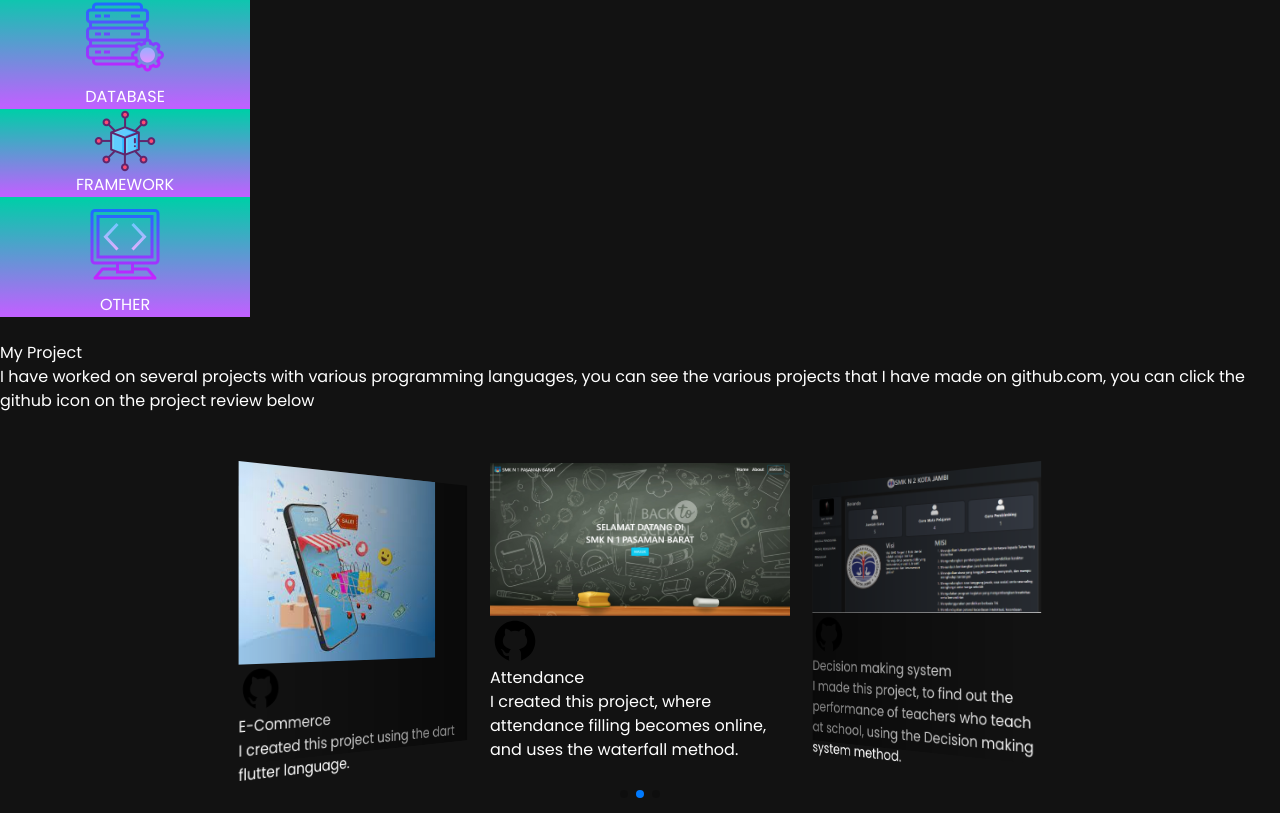
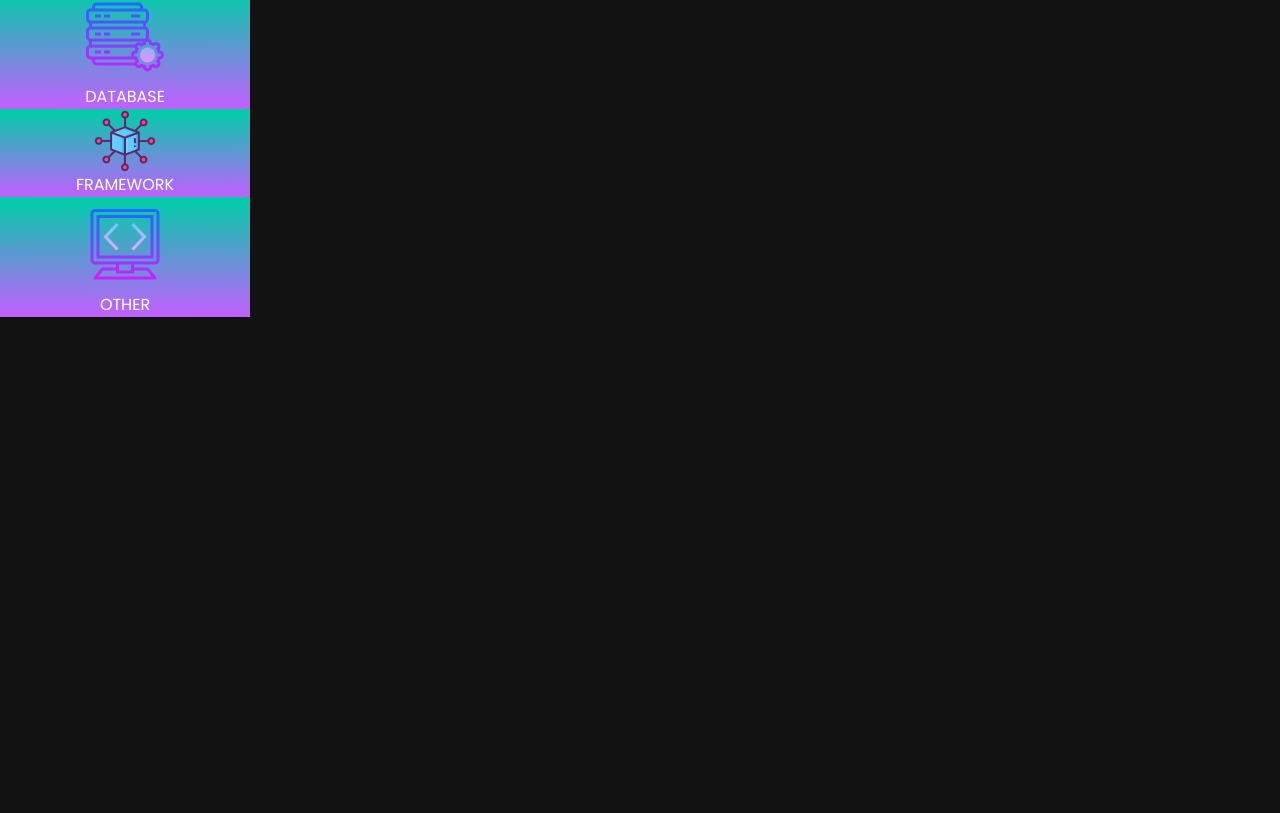
Before and after one commit to muhammadrivan3/MuhammadRivan, a React (Vite) app: page / in a window 1280 px wide. Shown: the part 1051-1864 px from the top of the page. After the commit the page ends 1368 px from the top, so only its background shows below. Built offline with nearby package versions, Linux system fonts and the light colour scheme.

Commit message:
portofolio

```diff
--- a/index.html
+++ b/index.html
@@ -12,7 +12,6 @@
       rel="stylesheet"
       href="https://cdn.jsdelivr.net/npm/swiper@10/swiper-bundle.min.css"
     />
-
     <title>Muhammad Rivan</title>
   </head>
   <body>
--- a/src/App.jsx
+++ b/src/App.jsx
@@ -10,13 +10,13 @@ function App() {
       <div className="relative z-0 bg-primary">
         <div className="video-background">
           {/* hexagon */}
-          <div className="w-full h-full object-cover z-0 absolute">
+          <div className="bg-[#02040c] w-full h-full object-cover z-0 absolute">
             <div className="row-hexagon">
               {Array.from({ length: numHexagonSVGs }).map((_, index) => {
                 return <div key={"hexagonTop"+index.toString()} className="hexagon"></div>;
               })}
             </div>
-            {Array.from({ length: 10 }).map((_, index) => {
+            {Array.from({ length: 30 }).map((_, index) => {
               return (
                 <div key={"hexagonContainer"+index} className="row-hexagon">
                   {Array.from({ length: numHexagonSVGs }).map((_, index) => {
@@ -31,7 +31,7 @@ function App() {
           <Hero />
         </div>
         <About />
-        <Works/>
+        {/* <Works/> */}
         {/* <Contact/> */}
       </div>
     </BrowserRouter>
--- a/src/components/About.jsx
+++ b/src/components/About.jsx
@@ -48,7 +48,7 @@ const About = () => {
       </motion.div>
       <motion.p
         variants={fadeIn("", "", 0.1, 1)}
-        className="mt-4 text-secondary text-[17px] max-w-3xl leading-[30px]"
+        className="mt-2 text-secondary text-[17px] max-w-3xl leading-[30px]"
       >
         I am a student, I enjoy problem solving and coding, I will and always
         try my best for whatever work I do, I have worked on technologies such
@@ -68,3 +68,4 @@ const About = () => {
 };
 
 export default SectionWrapper(About, "about");
+// export default About;
--- a/src/components/Hero.jsx
+++ b/src/components/Hero.jsx
@@ -8,13 +8,13 @@ const Hero = () => {
       style={{ pointerEvents: "none" }}
     >
       <div
-        className={`${styles.paddingX} absolute inset-0 top-[120px] max-w-7xl mx-auto flex flex-row items-start gap-5`}
+        className={`${styles.paddingX}absolute inset-0 top-[120px] max-w-7xl mx-auto flex flex-row items-start gap-5`}
       >
-        <div className="flex flex-col justify-center items-center mt-5">
+        <div className="flex flex-col justify-center items-center mt-[230px]">
           <div className="w-5 h-5 rounded-full bg-white" />
           <div className="w-1 sm:h-80 h-40 violet-gradient" />
         </div>
-        <div>
+        <div className="mt-[200px]">
           <h1 className={`${styles.heroHeadText} text-white`}>
             Hi, I'm <span>M.Rivan</span>
           </h1>
--- a/src/constants/index.js
+++ b/src/constants/index.js
@@ -5,10 +5,10 @@ export const navLinks = [
       id: "about",
       title: "About",
     },
-    {
-      id: "projects",
-      title: "Projects",
-    },
+    // {
+    //   id: "projects",
+    //   title: "Projects",
+    // },
     // {
     //   id: "contact",
     //   title: "Contact",
--- a/src/index.css
+++ b/src/index.css
@@ -363,6 +363,7 @@
   left: 4px;
   right: 4px;
   bottom: 4px;
+  /* background-color: #040714; */
   background-color: #050816;
   clip-path:  polygon(50% 0, 100% 25%, 100% 75%, 50% 100%, 0% 75%, 0% 25%);
 }
```
